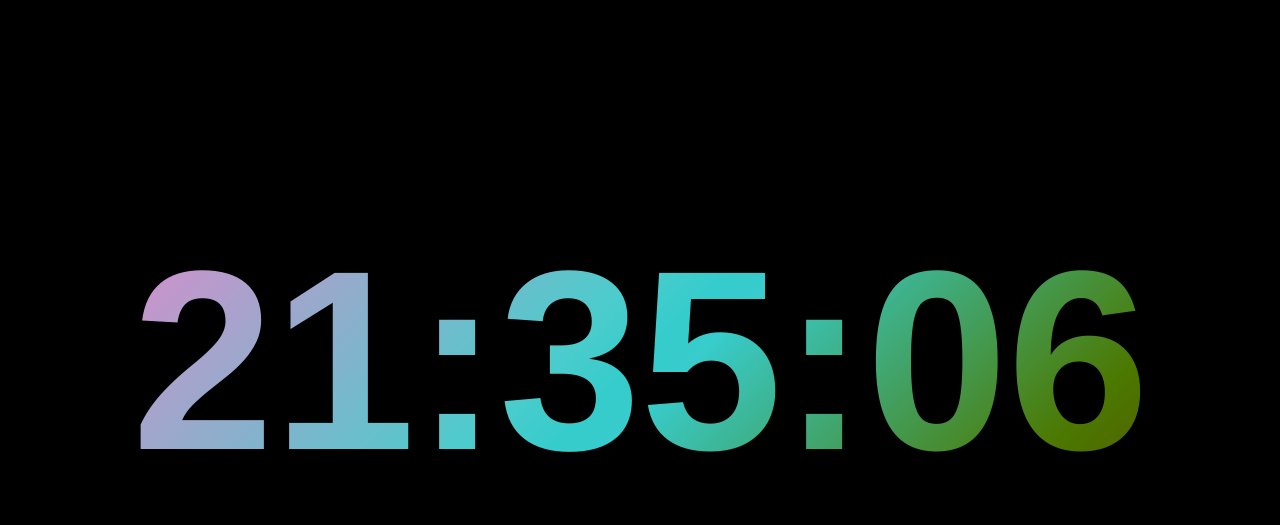
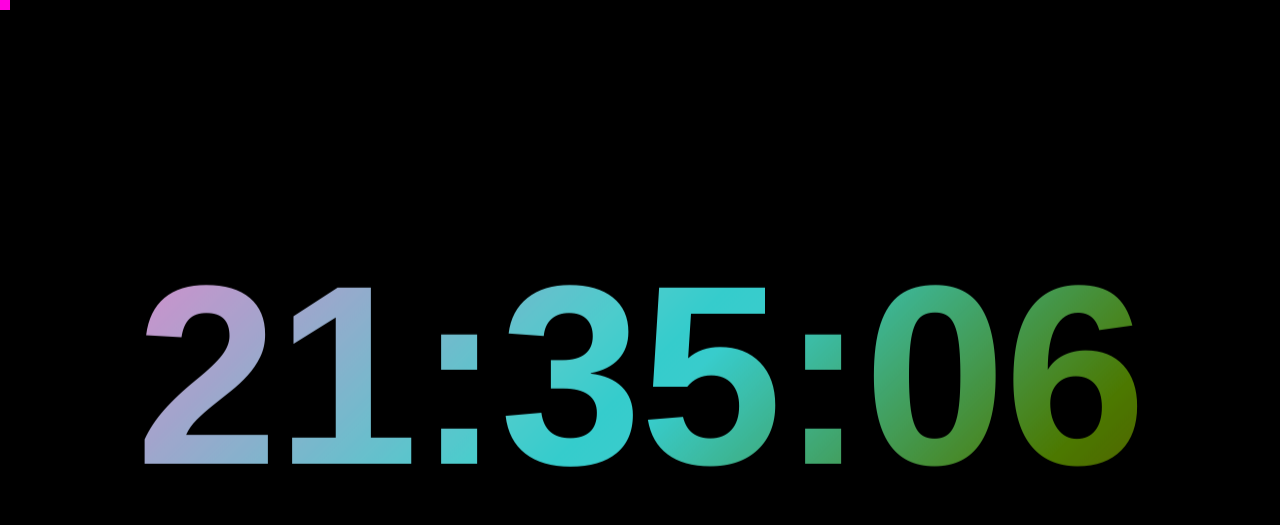
Before and after one commit to danielratajczak/ClockTab, a browser extension: page index.html in a window 1280 px wide. Drawn offline with Linux system fonts and the light colour scheme.

Commit message:
new positioning and structure

```diff
--- a/index.html
+++ b/index.html
@@ -2,15 +2,18 @@
 
 <head>
 
-	<link rel="stylesheet" type="text/css" href="style.css">
+	<link rel="stylesheet" href="style.css">
 	<script type="text/javascript" src="index.js"></script>
 	<title>Nowa karta</title>
 </head>
 
 <body>
 
-	<div id="clockbox">
+	<div class="wrapper">
+		<div id="clockbox"></div>
+		<div id="button"></div>
 	</div>
+
 </body>
 
 </html>
--- a/style.scss
+++ b/style.scss
@@ -1,53 +1,62 @@
 $background-black: #000;
 $background-white: #fff;
 $text-white: #fff;
+$fade-color1: #14ffe9;
+$fade-color2: #ffeb3b;
+$fade-color3: #ff00e0;
 
-body {
-    width: 100%;
-    display: table-cell;
-    background-position: center;
-    background-repeat: no-repeat;
-    background-size: cover;
-    background-color: $background-black;
+
+*{
     margin: 0;
     padding: 0;
-    color: $text-white;
-    font-size: 12px;
-    font-family: 'Helvetica', sans-serif;
+}
+
+.wrapper{
+    background: $background-black no-repeat center;
+    position: relative;
+    height: 100vh;
+    width: 100vw;
+    background-size: cover;
 }
 
 #clockbox {
     font-size: 20vw;
     font-weight: bold;
+    font-family: 'Helvetica', sans-serif;
     text-transform: uppercase;
     text-align: center;
-    letter-spacing: -1px;
-    -moz-animation: animate 3s;
-    /* Firefox */
-    -webkit-animation: animate 3s;
-    /* Safari and Chrome */
-    -o-animation: animate 3s;
-    /* Opera */
+    -moz-animation: animate 3s;     /* Firefox */
+    -webkit-animation: animate 3s; /* Safari and Chrome */
+    -o-animation: animate 3s; /* Opera */
+    letter-spacing: -2px;
     animation: animate 1.5s linear infinite;
-    font-family: 'Helvetica', sans-serif;
     color: $text-white;
     opacity: 0.8;
     position: absolute;
     width: 100%;
     top: 45%;
-    transform: translateY(-50%);
-    background: linear-gradient(135deg, #14ffe9, #ffeb3b, #ff00e0);
+    left: 50%;
+    transform: translate(-50%, -45%);
+    background: linear-gradient(135deg, $fade-color1, $fade-color2, $fade-color3);
+    background-clip: text;
+    text-rendering: optimizeLegibility;
+    user-select: none;
     -webkit-background-clip: text;
     -webkit-text-fill-color: transparent;
     -webkit-font-smoothing: antialiased;
     -moz-osx-font-smoothing: grayscale;
-    text-rendering: optimizeLegibility;
     -moz-user-select: none;
     -webkit-user-select: none;
     -ms-user-select: none;
-    user-select: none;
     -o-user-select: none;
 
+}
+
+
+#button{
+    width: 10px;
+    height: 10px;
+    background-color: $fade-color3;
 }
 
 
```
Also changed, not shown: style.css.
